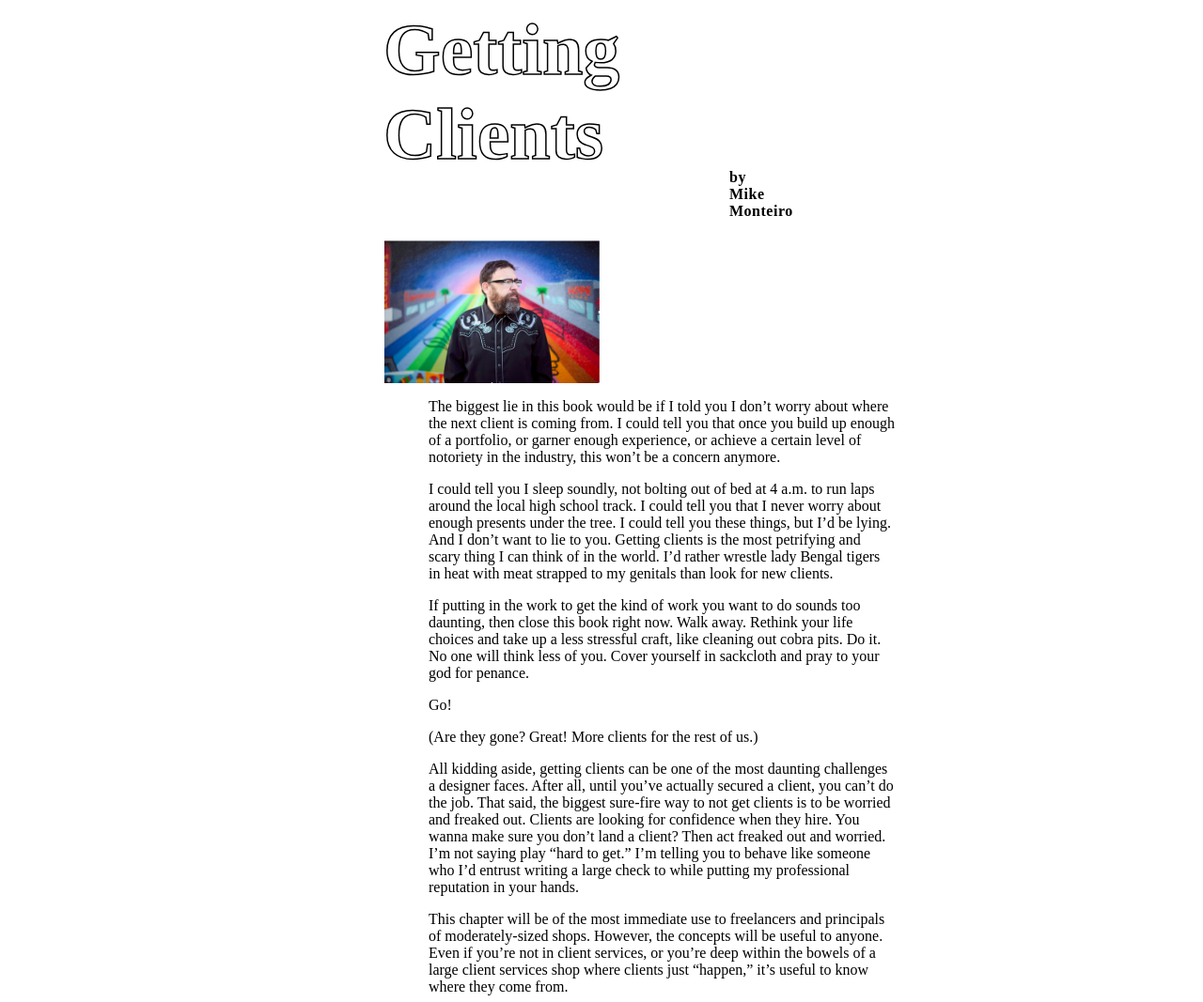
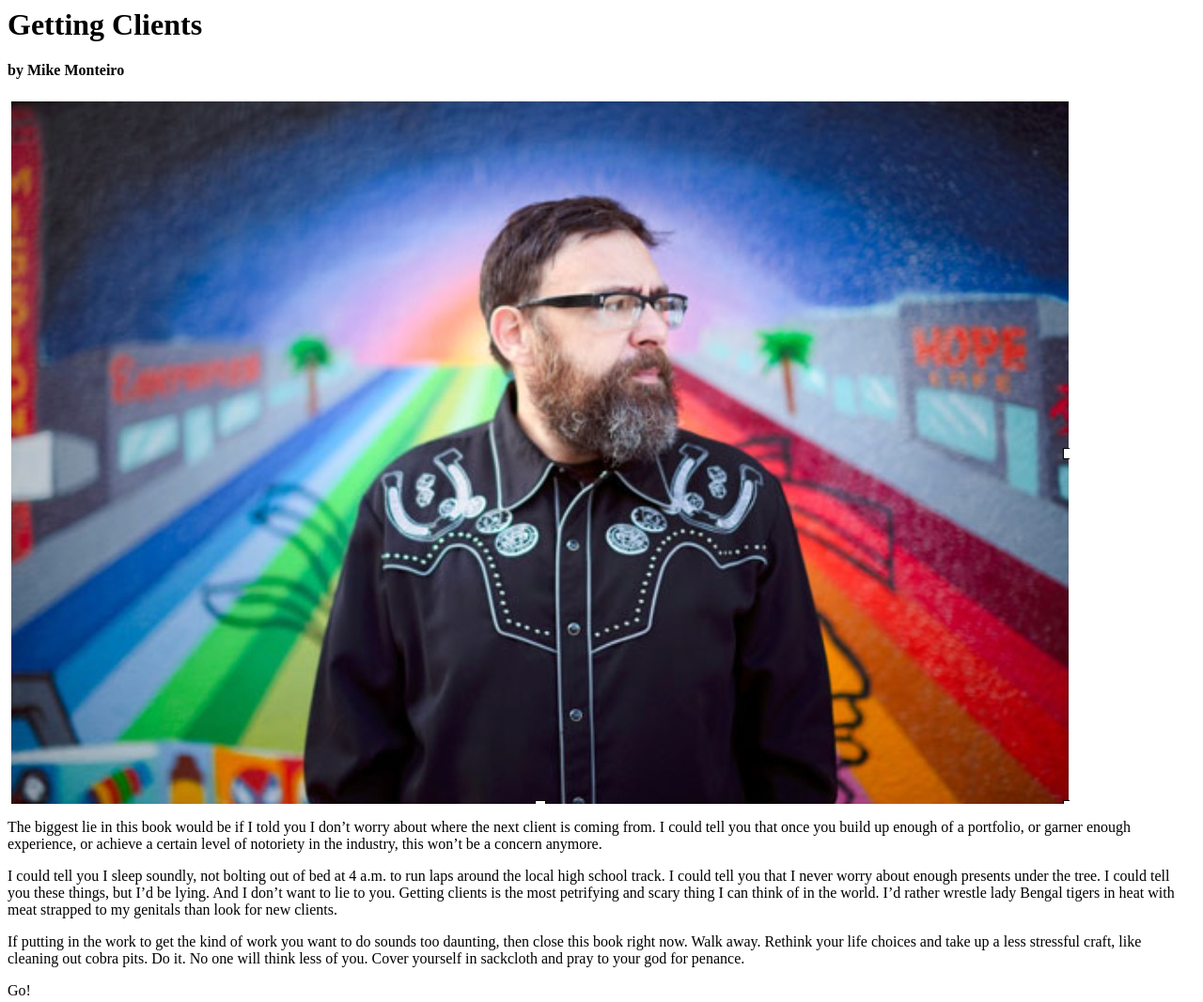
Before and after one commit to ofirzm/ex2, a plain HTML site: page index.html in a window 1280 px wide. Shown: the top 1067 px of the page at 94% size. Drawn offline with Linux system fonts and the light colour scheme.

Commit message:
Update index.html

```diff
--- a/index.html
+++ b/index.html
@@ -2,45 +2,6 @@
 <html>
 
 <head>
-  <style>
-    body {
-      padding: 0rem 30rem 7rem 25rem;
-    }
-
-    img {
-      width: 60%;
-    }
-
-    .blueHeader {
-      color: blue;
-    }
-
-    #mainHeader {
-      color: white;
-      font-size: 78px;
-      -webkit-text-stroke-width: 1.5px;
-      -webkit-text-stroke-color: black;
-    }
-
-    h4 {
-      margin-left: 23rem;
-      margin-top: -3.75rem;
-      letter-spacing: 0.5px;
-    }
-
-    #text {
-      margin-left: 3rem;
-      margin-right: -10rem;
-    }
-
-    h3 {
-      text-align: center;
-      font-size: 50px;
-      margin-bottom: -1.8rem;
-      text-align: center;
-
-    }
-  </style>
 </head>
 
 <body>
```
